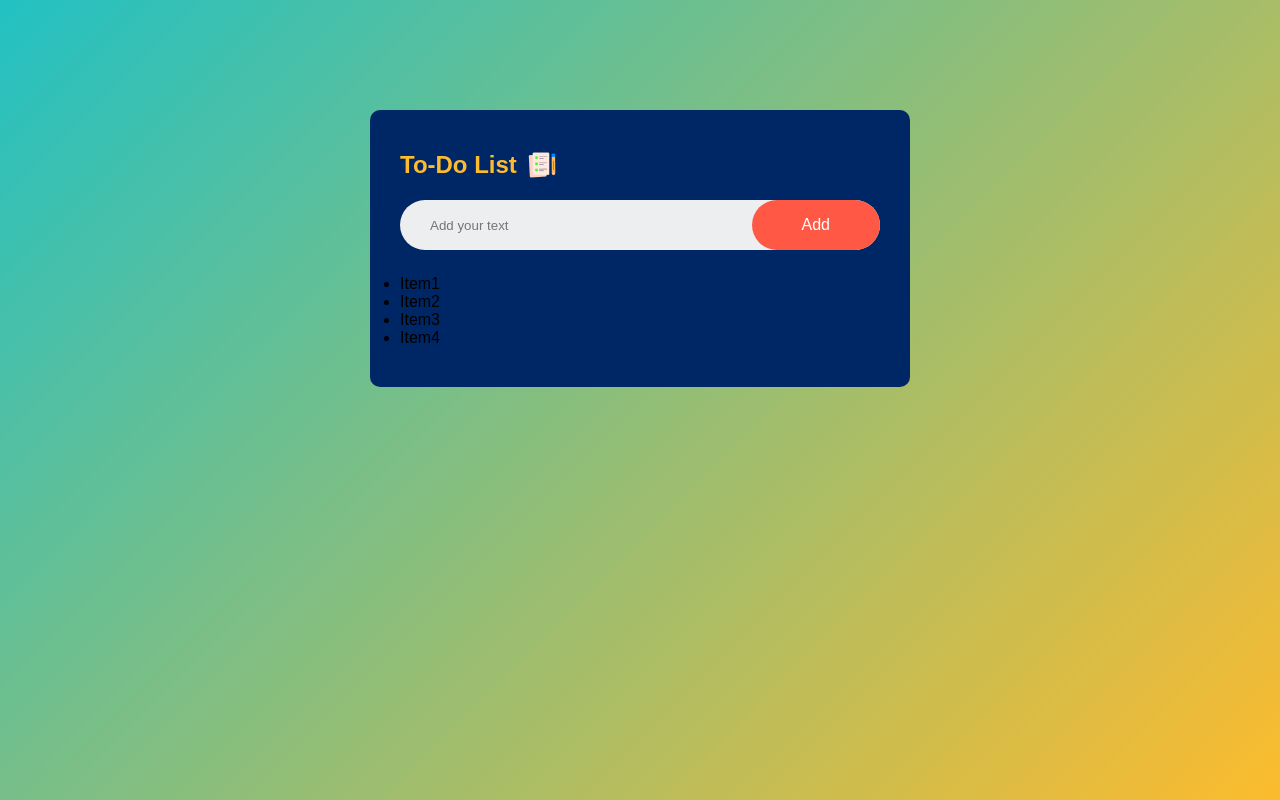
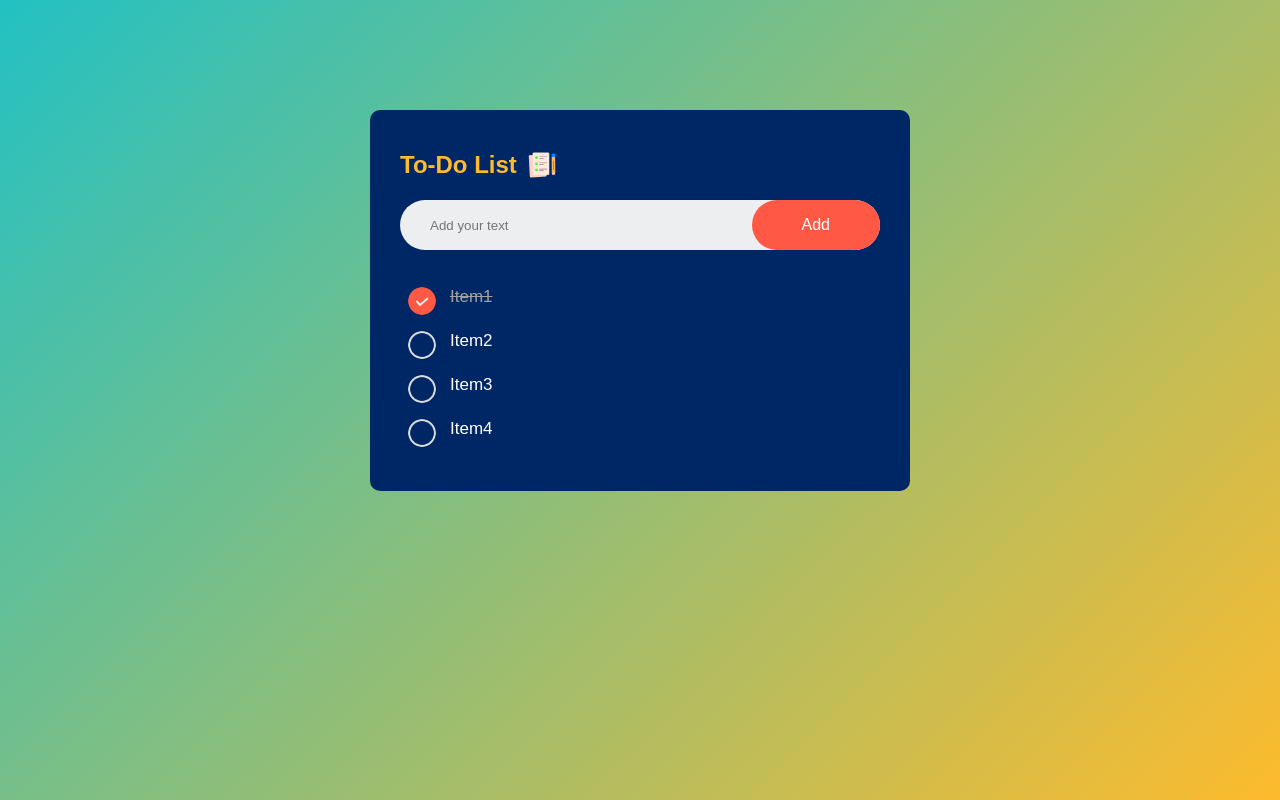
Before and after one commit to VarunJindal283/To-Do-List-App, a plain HTML site: page index.html in a window 1280 px wide. Drawn offline with Linux system fonts and the light colour scheme.

Commit message:
added some styling to list

```diff
--- a/style.css
+++ b/style.css
@@ -55,3 +55,31 @@ button{
     cursor: pointer;
     border-radius: 30px;
 }
+ul li{
+    list-style: none;
+    font-size: 17px;
+    padding: 12px 8px 12px 50px;
+    user-select: none;
+    cursor: pointer;
+    position: relative;
+    color: #fff;
+}
+ul li::before{
+    content: '';
+    position: absolute;
+    height: 28px;
+    width: 28px;
+    border-radius: 50%;
+    background-image: url(images/unchecked.png);
+    background-size: cover;
+    background-position: center;
+    top: 12px;
+    left: 8px;
+}
+ul li.checked{
+    color: #a3a0a0;
+    text-decoration: line-through;
+}
+ul li.checked::before{
+     background-image: url(images/checked.png);
+}
```
